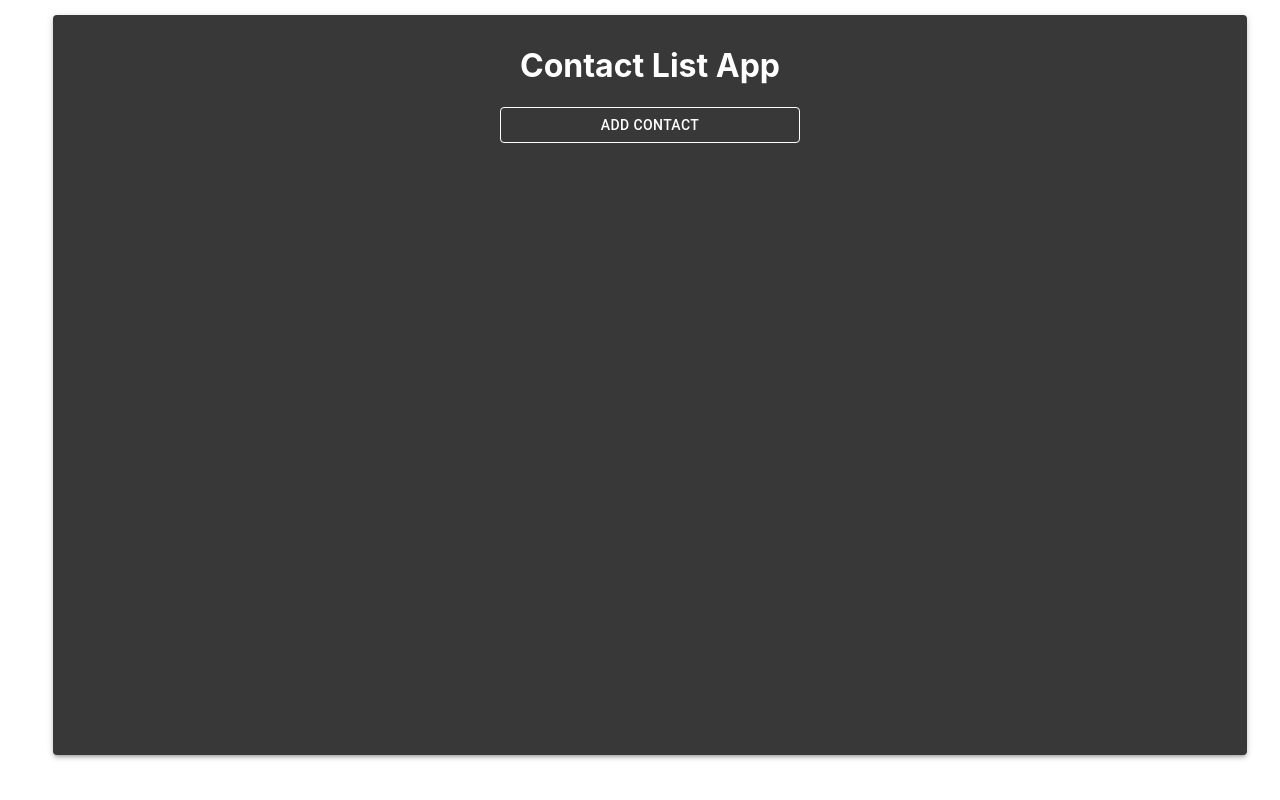
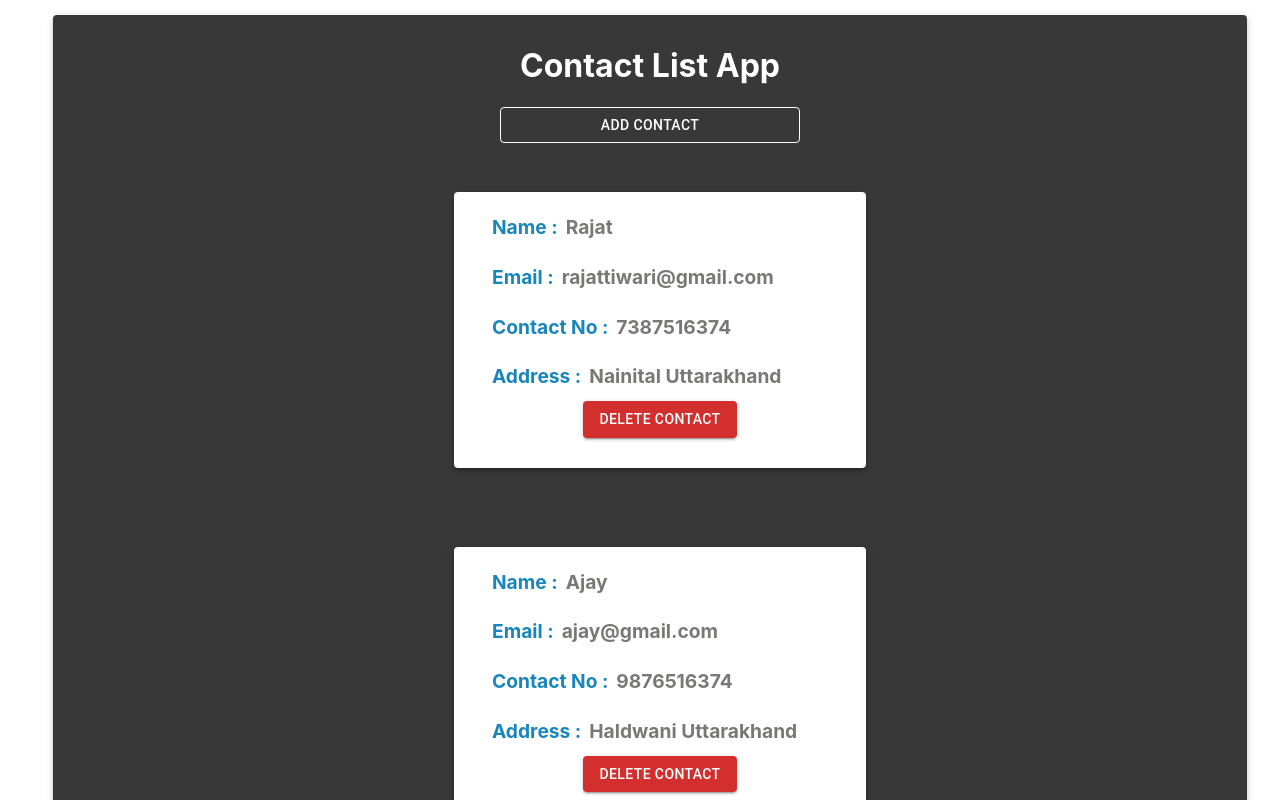
Before and after one commit to Rajattiwari20/React-Contact-App, a React (Create React App) app: page / in a window 1280 px wide. Shown: the top 800 px of the page. Built offline with nearby package versions, Linux system fonts and the light colour scheme.

Commit message:
Added Contact Componet and added delete functionality on it

```diff
--- a/src/components/App.js
+++ b/src/components/App.js
@@ -1,15 +1,41 @@
 import  React, {useState, useEffect} from 'react';
 import { Grid, Paper} from '@mui/material'
 import AddContact from './AddContact'
+import Contact from './Contact'
+import data from '../dummyData'
+
 
 function App() {
+
+  const [contacts , setContacts] = useState([])
+  useEffect(()=>{
+    setContacts(data)
+  }, [])
+
+
+  // console.log("Contact ==>" , contacts)
   return (
     <>
     <Grid container justifyContent = "center"  >
         <Grid item md = {11} sm = {11} xs = {10} style = {{minHeight : "90vh", marginTop : "15px"}} textAlign = "center" >
           <Paper elevation={3} style = {{width : "100%" , height : "100%", padding : "10px",  backgroundColor:  "#383838" }} >
               <h1 style ={{color : "white"}} >Contact List App</h1>
-              <AddContact/>
+              <Grid container justifyContent = "center" spacing = {3}>
+                <Grid item md = {12}>
+                  <AddContact/>
+                </Grid>
+                {
+                  contacts.length > 0 &&
+                  contacts.map((contact) =>{
+                    return (
+                        <Grid item md = {12}>
+                          <Contact contact = {contact} setContacts = {setContacts} contacts ={contacts}/>
+                        </Grid>
+                    )
+                  })
+
+                }
+              </Grid>
           </Paper>
         </Grid>
       </Grid>
--- /dev/null
+++ b/src/components/Contact.js
@@ -0,0 +1,63 @@
+import  React, {useState} from 'react';
+import {Grid, Paper, Button, TextField} from '@mui/material';
+import EditIcon from '@mui/icons-material/Edit';
+function Contact(props) {
+
+    const {name , email , address , contactNo } = props.contact;
+
+
+    const handelDelete = (name) =>{
+        // console.log("name : ", name )
+        const newArray = props.contacts.filter((item) => item.name !== name);
+        props.setContacts(newArray)
+    }
+
+  return (
+    <>
+        <Grid container  justifyContent = "center" style = {{marginTop : "25px" , marginBottom : "50px" }}>
+           <Grid item md = {4} sm = {6}Update xs = {10} className = "todo-container" >
+                <Paper elevation={3} style = {{width : "100%" , height : "100%", padding : "10px" }} >
+                    <Grid container style = {{marginLeft : " 5%" }} spacing ={1}>
+                        <Grid item >
+                        <h1 className = "heading">Name : </h1>
+                        </Grid>
+                        <Grid item >
+                        <h1 className = "status">{name} </h1>
+                        </Grid>
+                    </Grid>
+                    <Grid container style = {{marginLeft : " 5%" }} spacing ={1}>
+                        <Grid item>
+                        <h1 className = "heading">Email : </h1>
+                        </Grid>
+                        <Grid item>
+                        <h1 className = "status">{email} </h1>
+                        </Grid>
+                    </Grid>
+                    <Grid container style = {{marginLeft : " 5%" }} spacing ={1}>
+                        <Grid item>
+                        <h1 className = "heading">Contact No : </h1>
+                        </Grid>
+                        <Grid item>
+                        <h1 className = "status">{contactNo} </h1>
+                        </Grid>
+                    </Grid>
+                    <Grid container style = {{marginLeft : " 5%" }} spacing ={1}>
+                        <Grid item>
+                        <h1 className = "heading">Address : </h1>
+                        </Grid>
+                        <Grid item>
+                        <h1 className = "status">{address} </h1>
+                        </Grid>
+                    </Grid>
+                    <Button variant="contained" color="error"  onClick = {() => handelDelete(props.contact.name)} > Delete Contact</Button>
+
+
+                </Paper>
+           </Grid>
+        </Grid>
+    </>
+  );
+}
+
+
+export default Contact;
--- /dev/null
+++ b/src/dummyData.js
@@ -0,0 +1,23 @@
+const data = [
+    {
+    name : "Rajat",
+    contactNo : "7387516374",
+    address : "Nainital Uttarakhand",
+    email : "rajattiwari@gmail.com"
+    },
+    {
+        name : "Ajay",
+        contactNo : "9876516374",
+        address : "Haldwani Uttarakhand",
+        email : "ajay@gmail.com"
+    },
+    {
+        name : "Prapti",
+        contactNo : "8767516374",
+        address : "Delhi ",
+        email : "prapti@gmail.com"
+    },
+
+]
+
+export default data;
--- a/src/index.css
+++ b/src/index.css
@@ -11,3 +11,14 @@ code {
   font-family: source-code-pro, Menlo, Monaco, Consolas, 'Courier New',
     monospace;
 }
+
+
+.heading{
+  font-size: 1.2rem;
+  color:  #1986BB;
+}
+
+.status{
+  font-size: 1.2rem;
+  color: #787977;
+}
```
